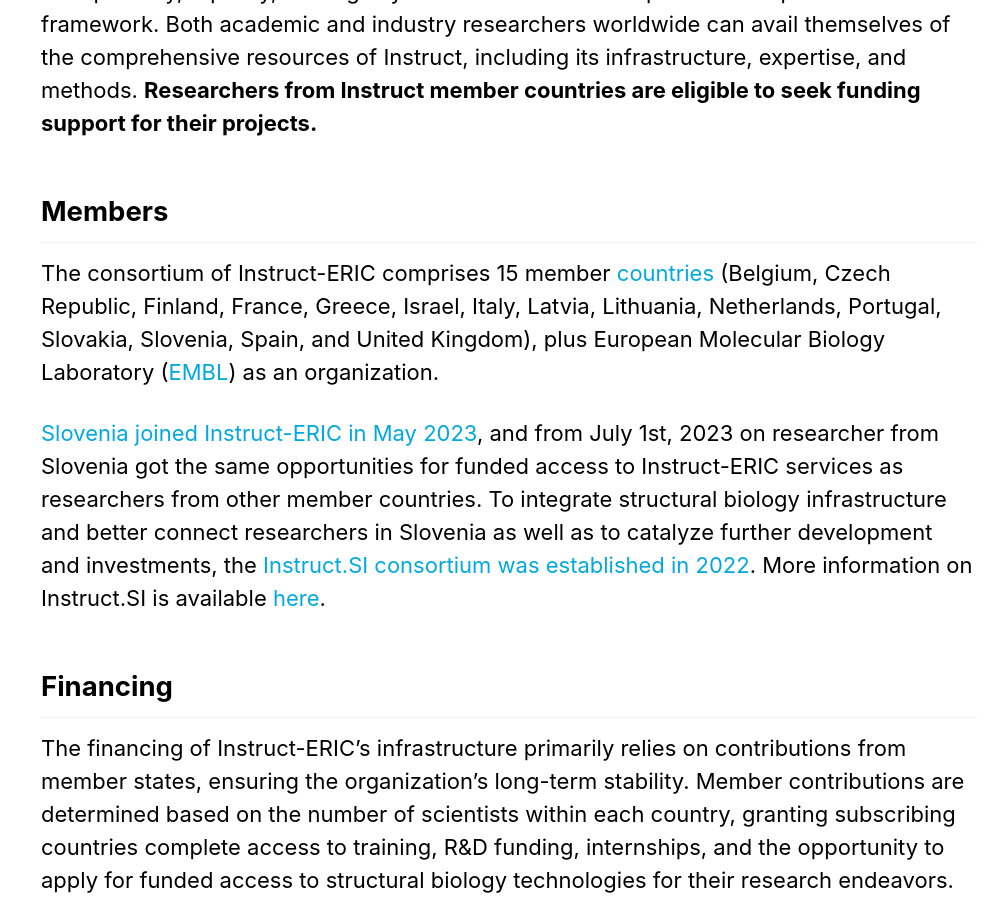
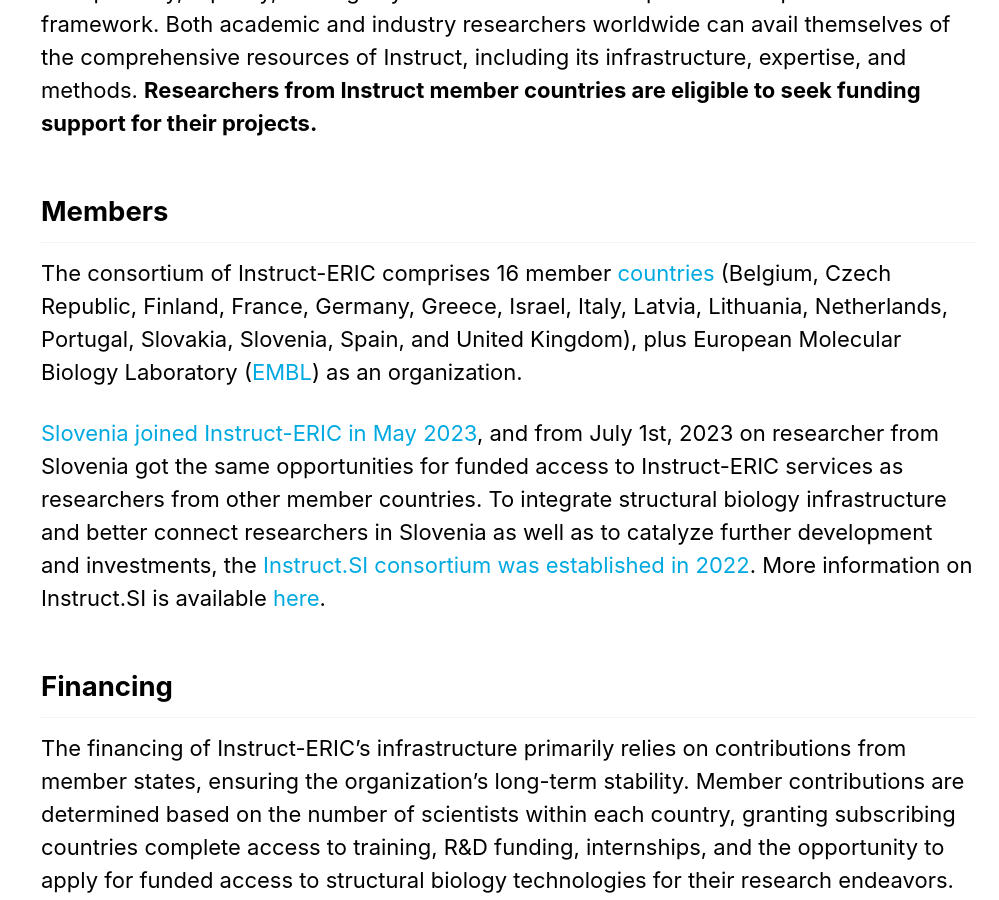
Before and after one commit to InstructSI/instructsi.github.io, a Jekyll site: the page built from _pages/instruct-eric.md, in a window 1280 px wide and 900 px high, scrolled down 865 px. Shown: the whole window, without its empty margins (281-1280 px from the left). Built offline with Jekyll 4.4.1, drawn with Linux system fonts in a browser that asks for light colours; cached includes are drawn as plain includes.

Commit message:
Modifications: - added Germany as Instruct-ERIC member country - added link for Structural Biology in Slovenia and Beyond (15May24)

```diff
--- a/_pages/instruct-eric.md
+++ b/_pages/instruct-eric.md
@@ -20,7 +20,7 @@
 
 ## Members
 
-The consortium of Instruct-ERIC comprises 15 member [countries](https://instruct-eric.org/countries) (Belgium, Czech Republic, Finland, France, Greece, Israel, Italy, Latvia, Lithuania, Netherlands, Portugal, Slovakia, Slovenia, Spain, and United Kingdom), plus European Molecular Biology Laboratory ([EMBL](https://www.embl.org/)) as an organization.
+The consortium of Instruct-ERIC comprises 16 member [countries](https://instruct-eric.org/countries) (Belgium, Czech Republic, Finland, France, Germany, Greece, Israel, Italy, Latvia, Lithuania, Netherlands, Portugal, Slovakia, Slovenia, Spain, and United Kingdom), plus European Molecular Biology Laboratory ([EMBL](https://www.embl.org/)) as an organization.
 
 [Slovenia joined Instruct-ERIC in May 2023](/administration/slovenia-joins-instruct-eric), and from July 1st, 2023 on researcher from Slovenia got the same opportunities for funded access to Instruct-ERIC services as researchers from other member countries. To integrate structural biology infrastructure and better connect researchers in Slovenia as well as to catalyze further development and investments, the [Instruct.SI consortium was established in 2022](/administration/instructsi-establishment). More information on Instruct.SI is available [here](/about/).
 
```
Also changed, not shown: _posts/2024-04-26-mini-symposium-structural-biology-slovenia-14may24.md (+1 -1 lines).
